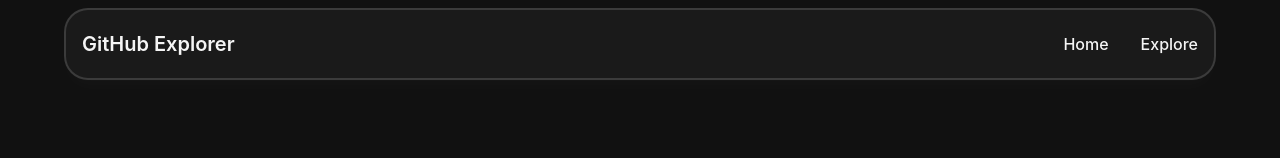
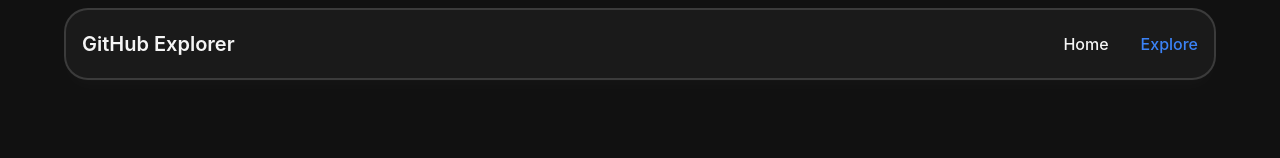
Before and after one commit to Chiemezie-Uchenwoke/github-explorer, a React (Vite) app: page /explore in a window 1280 px wide. Shown: the top 158 px of the page. Built offline with nearby package versions, Linux system fonts and the light colour scheme.

Commit message:
Feat: NavLink on Navbar component

```diff
--- a/src/components/layout/NavBar.tsx
+++ b/src/components/layout/NavBar.tsx
@@ -1,4 +1,4 @@
-import { Link } from "react-router";
+import { NavLink } from "react-router";
 import { IoMenu, IoCloseOutline } from "react-icons/io5";
 import { useNavigate } from "react-router";
 import { useState } from "react";
@@ -25,11 +25,25 @@
 
                 <ul className="hidden lg:flex items-center gap-8">
                     <li className="text-text-primary font-medium hover:text-blue-light duration-200">
-                        <Link to={"/"}> Home </Link>
+                        <NavLink
+                            to="/"
+                            className={({ isActive }) =>
+                                isActive ? "text-blue-pri" : ""
+                            }
+                        >
+                            Home
+                        </NavLink>
                     </li>
 
                     <li className="text-text-primary font-medium hover:text-blue-light duration-200">
-                        <Link to={"/explore"}> Explore </Link>
+                        <NavLink
+                            to="/explore"
+                            className={({ isActive }) =>
+                                isActive ? "text-blue-pri" : ""
+                            }
+                        >
+                            Explore
+                        </NavLink>
                     </li>
                 </ul>
 
@@ -47,11 +61,25 @@
                         (
                             <ul className="bg-secondary absolute right-0 top-20 w-3/5 max-w-100 py-10 px-6 rounded-3xl border-2 border-text-primary/15 z-50 flex flex-col gap-4">
                                 <li className="text-text-primary/90 font-medium ">
-                                    <Link to={"/"}> Home </Link>
+                                    <NavLink
+                                        to="/"
+                                        className={({ isActive }) =>
+                                            isActive ? "text-blue-pri" : ""
+                                        }
+                                    >
+                                        Home
+                                    </NavLink>
                                 </li>
 
                                 <li className="text-text-primary/90 font-medium ">
-                                    <Link to={"/explore"}> Explore </Link>
+                                    <NavLink
+                                        to="/explore"
+                                        className={({ isActive }) =>
+                                            isActive ? "text-blue-pri" : ""
+                                        }
+                                    >
+                                        Explore
+                                    </NavLink>
                                 </li>
                             </ul>
                         )
```
